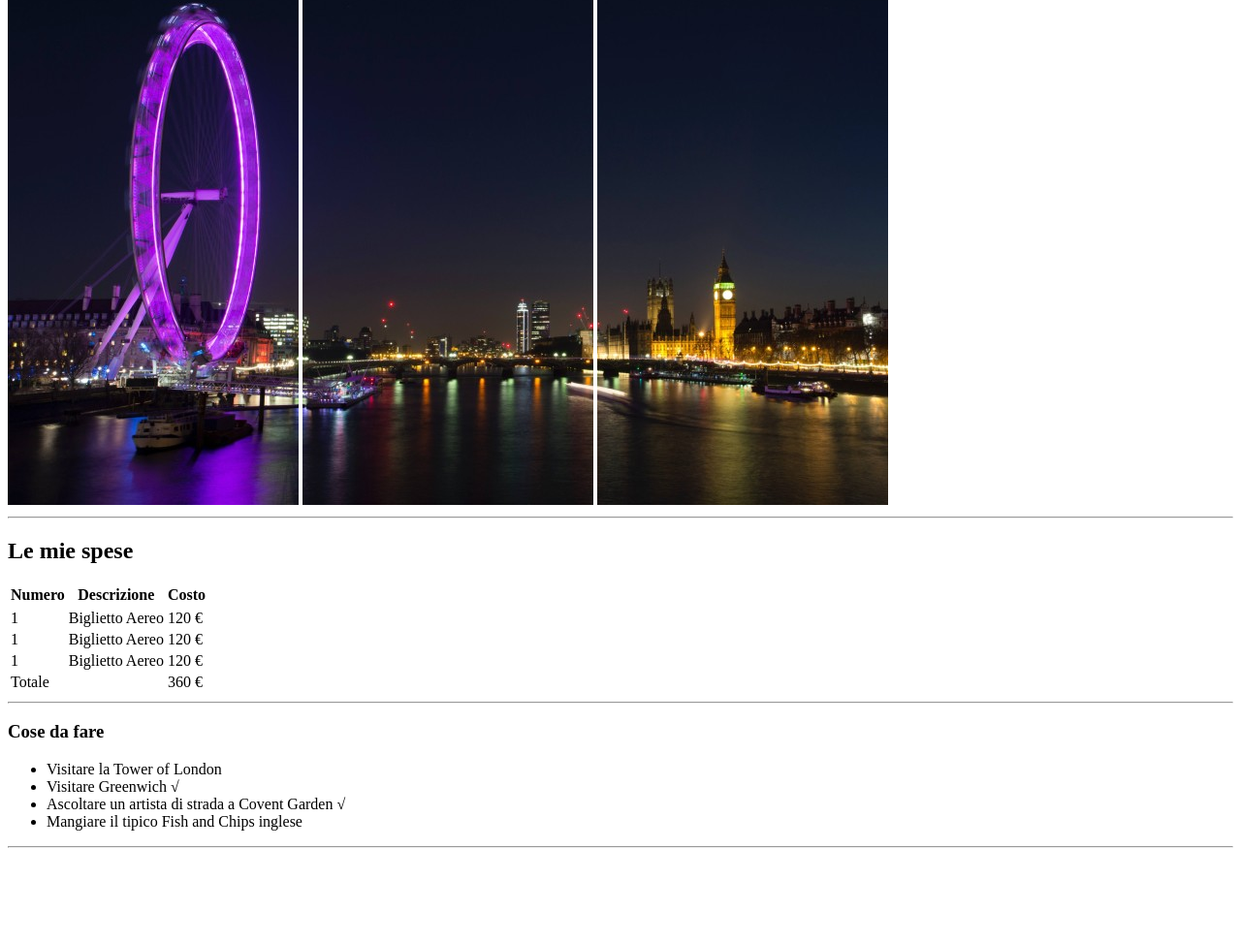
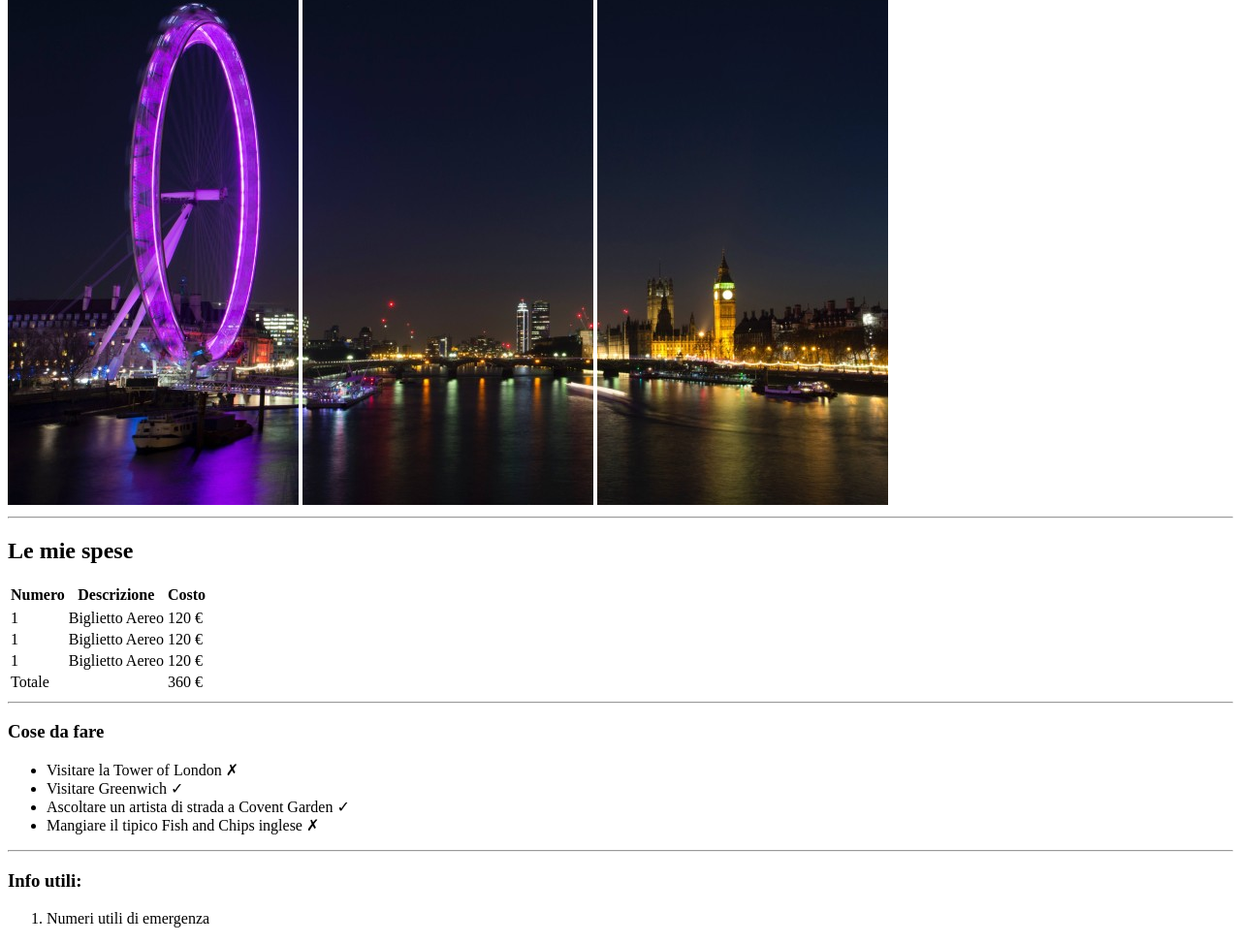
Before and after one commit to PierluigiPapa/html-london-trip, a plain HTML site: page index.html in a window 1280 px wide. Shown: the part 159-1132 px from the top of the page at 97% size. Before the commit the page ends 1042 px from the top, so only its background shows below. Drawn offline with Linux system fonts and the light colour scheme.

Commit message:
new section

```diff
--- a/index.html
+++ b/index.html
@@ -62,14 +62,20 @@
     <section>
         <h3>Cose da fare</h3>
     <ul>
-        <li>Visitare la Tower of London</li>
-        <li>Visitare Greenwich &#8730;</li>
-        <li>Ascoltare un artista di strada a Covent Garden &#8730;</li>
-        <li>Mangiare il tipico Fish and Chips inglese</li>
+        <li>Visitare la Tower of London &#10007;</li>
+        <li>Visitare Greenwich &#10003;</li>
+        <li>Ascoltare un artista di strada a Covent Garden &#10003;</li>
+        <li>Mangiare il tipico Fish and Chips inglese &#10007;</li>
     </ul>
     </section>
      <!-- Fine sezione "Cose da fare" -->
      <hr>
+     <!-- Inizio sezione "Info utili" -->
+     <h3>Info utili:</h3>
+
+     <ol>
+        <li>Numeri utili di emergenza</li>
+     </ol>
 
     </main>
 
```
